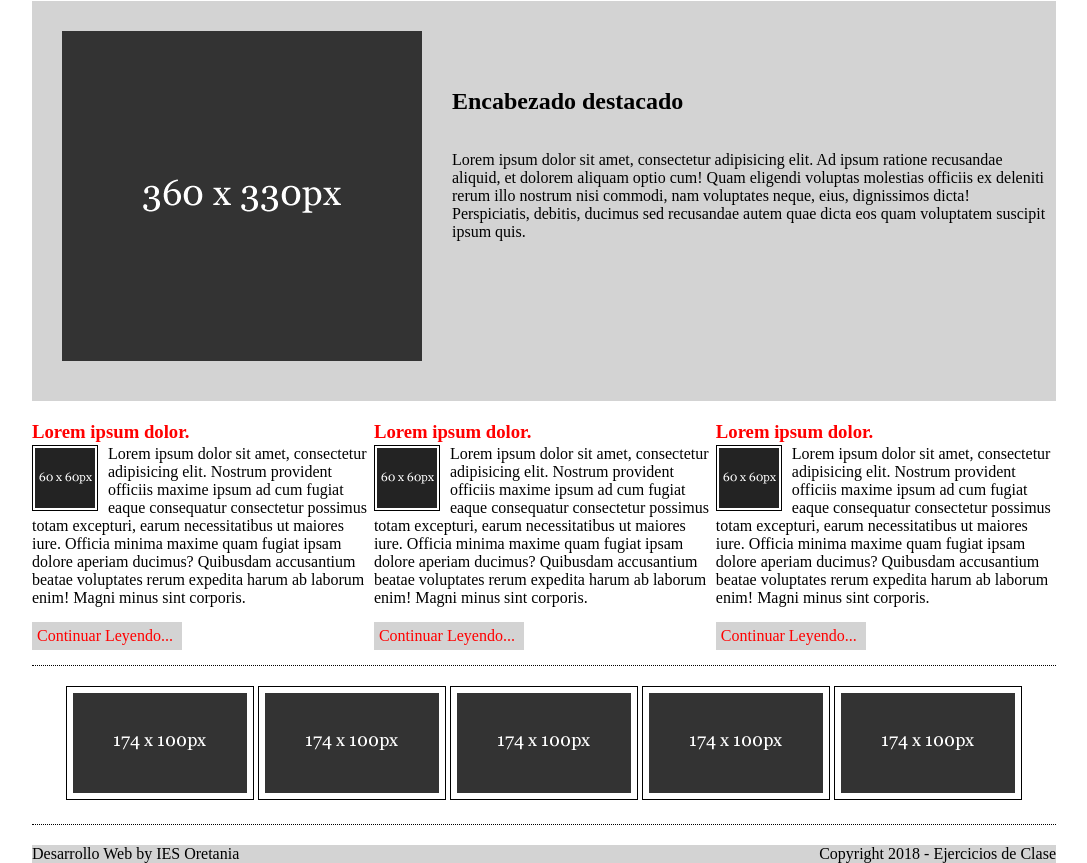
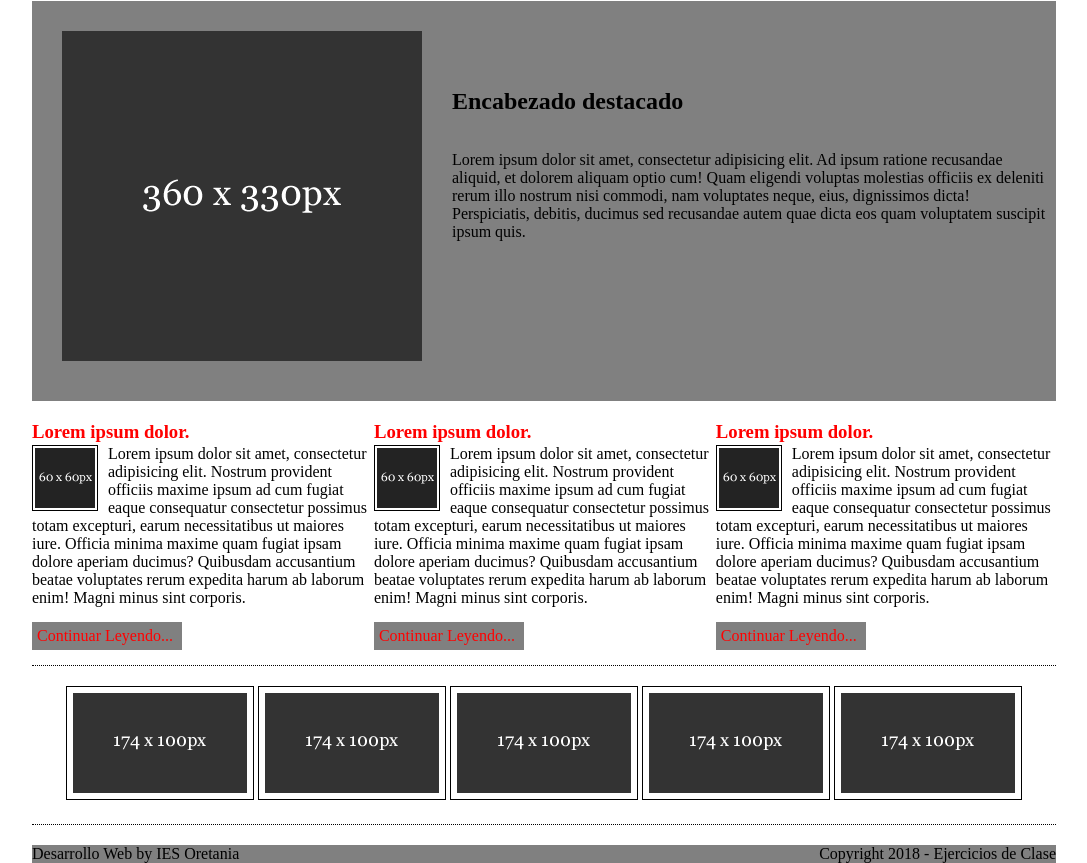
Before and after one commit to edonmar/practica_clase, a plain HTML site: page index.html in a window 1280 px wide. Shown: the part 78-941 px from the top of the page, without its empty margins (96-1183 px from the left). Drawn offline with nearby package versions, Linux system fonts and the light colour scheme; files that its build step writes are made by us from their sources.

Commit message:
Update index.scss
He cambiado la variable "$color_gris"  de lightgray a gray

```diff
--- a/scss/index.scss
+++ b/scss/index.scss
@@ -1,4 +1,4 @@
-$color_gris: lightgray;
+$color_gris: gray;
 *{
     margin: 0;
     padding: 0;
```
